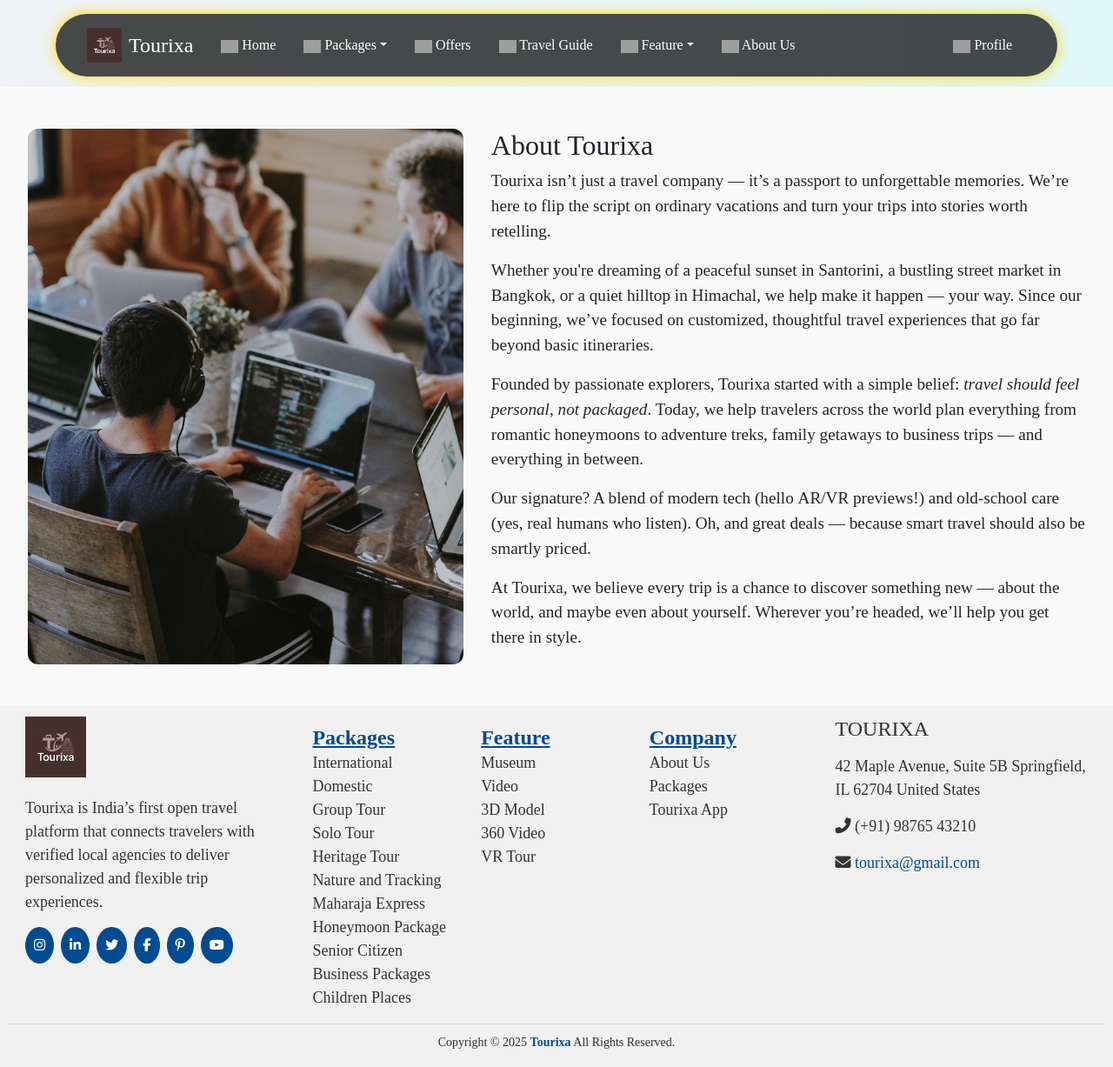
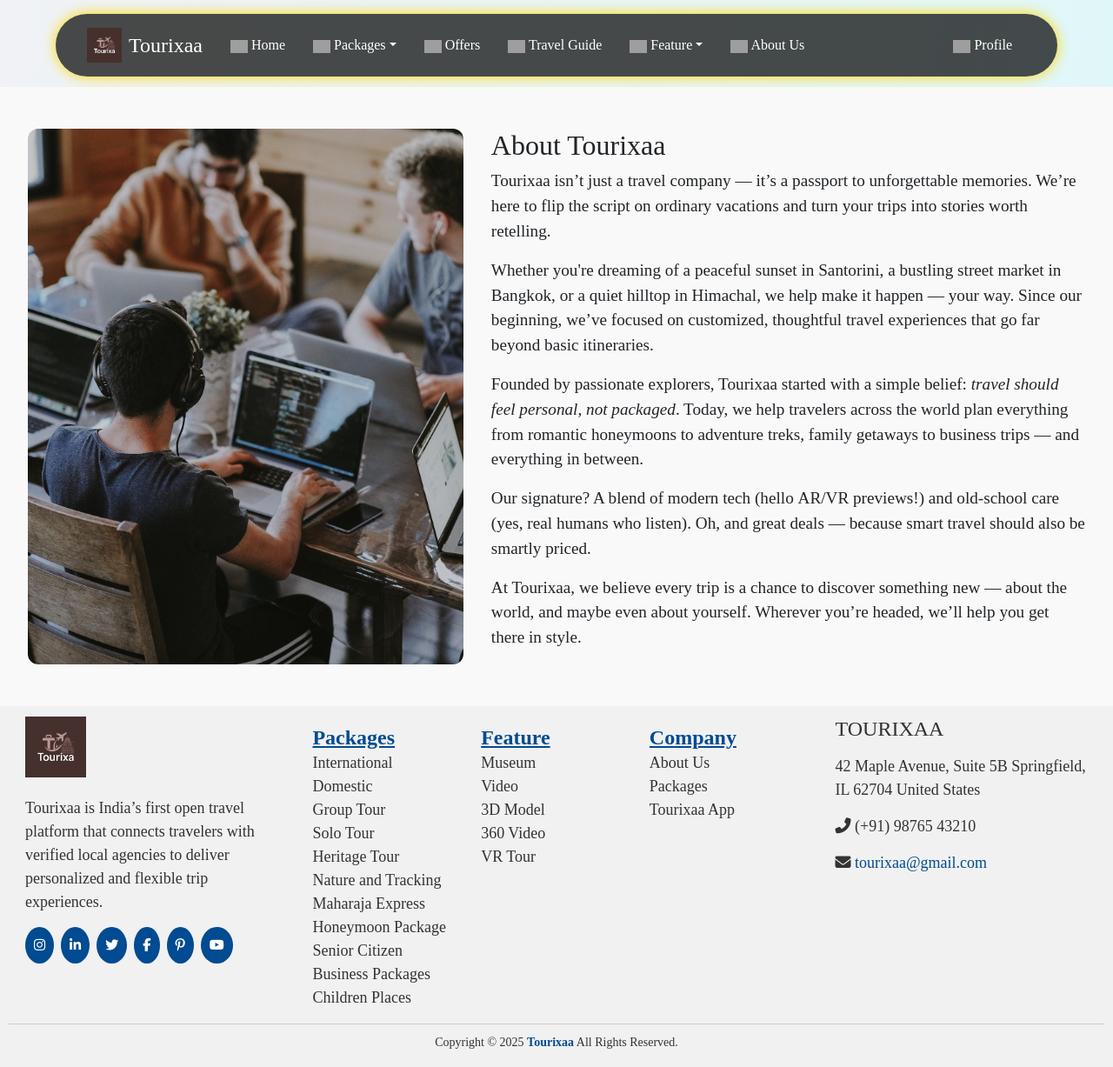
Before and after one commit to Ruchit0206/Tourixa, a React (Create React App) app: page /Aboutus in a window 1280 px wide. Shown: the whole page at 87% size. Built offline with nearby package versions, Linux system fonts and the light colour scheme; grey boxes are pictures that could not be loaded; the HTML template or start-up script is replaced by a standard one.

Commit message:
new form added

```diff
--- a/public/index.html
+++ b/public/index.html
@@ -11,7 +11,7 @@
 
     <!-- Bootstrap CSS -->
     <link href="https://cdn.jsdelivr.net/npm/bootstrap@5.3.6/dist/css/bootstrap.min.css" rel="stylesheet" integrity="sha384-4Q6Gf2aSP4eDXB8Miphtr37CMZZQ5oXLH2yaXMJ2w8e2ZtHTl7GptT4jmndRuHDT" crossorigin="anonymous">
-    <title>Tourixa</title>
+    <title>Tourixaa</title>
 
     <!-- Font Awesome -->
     <link rel="stylesheet" href="https://cdnjs.cloudflare.com/ajax/libs/font-awesome/6.7.2/css/all.min.css" integrity="sha512-Evv84Mr4kqVGRNSgIGL/F/aIDqQb7xQ2vcrdIwxfjThSH8CSR7PBEakCr51Ck+w+/U6swU2Im1vVX0SVk9ABhg==" crossorigin="anonymous" referrerpolicy="no-referrer" />
--- a/src/Aboutus.js
+++ b/src/Aboutus.js
@@ -6,12 +6,12 @@ const AboutUs = () => {
   return (
     <div className="about-wrapper">
       <div className="about-image">
-        <img src={aboutImg} alt="Tourixa travel team or destination" />
+        <img src={aboutImg} alt="Tourixaa travel team or destination" />
       </div>
       <div className="about-content">
-        <h2>About Tourixa</h2>
+        <h2>About Tourixaa</h2>
         <p>
-          Tourixa isn’t just a travel company — it’s a passport to unforgettable memories.
+          Tourixaa isn’t just a travel company — it’s a passport to unforgettable memories.
           We’re here to flip the script on ordinary vacations and turn your trips into stories worth retelling.
         </p>
         <p>
@@ -19,7 +19,7 @@ const AboutUs = () => {
           we help make it happen — your way. Since our beginning, we’ve focused on <strong>customized, thoughtful travel experiences</strong> that go far beyond basic itineraries.
         </p>
         <p>
-          Founded by passionate explorers, Tourixa started with a simple belief: <em>travel should feel personal, not packaged</em>.
+          Founded by passionate explorers, Tourixaa started with a simple belief: <em>travel should feel personal, not packaged</em>.
           Today, we help travelers across the world plan everything from romantic honeymoons to adventure treks, family getaways to business trips — and everything in between.
         </p>
         <p>
@@ -27,7 +27,7 @@ const AboutUs = () => {
           Oh, and great deals — because smart travel should also be smartly priced.
         </p>
         <p>
-          At Tourixa, we believe every trip is a chance to discover something new — about the world, and maybe even about yourself.
+          At Tourixaa, we believe every trip is a chance to discover something new — about the world, and maybe even about yourself.
           Wherever you’re headed, we’ll help you get there in style.
         </p>
       </div>
--- a/src/Footer.js
+++ b/src/Footer.js
@@ -9,9 +9,9 @@ export default function Footer() {
       <div className="footer-container">
         {/* Left Column */}
         <div className="footer-column">
-          <img src={logo} alt="Tourixa" className="footer-logo" />
+          <img src={logo} alt="Tourixaa" className="footer-logo" />
           <p>
-           Tourixa is India’s first open travel platform that connects travelers with verified local agencies to deliver personalized and flexible trip experiences.
+           Tourixaa is India’s first open travel platform that connects travelers with verified local agencies to deliver personalized and flexible trip experiences.
           </p>
           <div className="social-icons">
             <a href="/" target="_blank" rel="noreferrer" className='  '><i className="fab fa-instagram"></i></a>
@@ -59,7 +59,7 @@ export default function Footer() {
 
              <li> <Link className="nav-link active" to="/underde/About Us">About Us</Link></li>
               <li><Link className="nav-link active" to="/underde/Packages">Packages</Link></li>
-              <li><Link className="nav-link active" to="/underde/Tourixa App">Tourixa App</Link></li>
+              <li><Link className="nav-link active" to="/underde/Tourixaa App">Tourixaa App</Link></li>
 
             </ul>
           </div>
@@ -67,7 +67,7 @@ export default function Footer() {
 
         {/* Right Column */}
         <div className="footer-column">
-          <h4>TOURIXA</h4>
+          <h4>TOURIXAA</h4>
           <p>
             42 Maple Avenue, Suite 5B
 Springfield, IL 62704
@@ -75,12 +75,12 @@ United States
 
           </p>
           <p><i className="fas fa-phone-alt"></i> (+91) 98765 43210</p>
-          <p><i className="fas fa-envelope"></i> <a href="mailto:ruchit@gmail.com">tourixa@gmail.com</a></p>
+          <p><i className="fas fa-envelope"></i> <a href="mailto:ruchit@gmail.com">tourixaa@gmail.com</a></p>
         </div>
       </div>
 
       <div className="footer-bottom">
-        <p>Copyright © 2025 <a href="https://tourixa-git-main-ruchit-patels-projects-b32f3c7a.vercel.app/" target="_blank" rel="noreferrer">Tourixa</a> All Rights Reserved.</p>
+        <p>Copyright © 2025 <a href="https://tourixa-git-main-ruchit-patels-projects-b32f3c7a.vercel.app/" target="_blank" rel="noreferrer">Tourixaa</a> All Rights Reserved.</p>
       </div>
     </div>
   );
--- a/src/International.js
+++ b/src/International.js
@@ -39,7 +39,7 @@ function International() {
 
   return (
     <div className="form-container">
-      <h1>International Trip Booking</h1>
+      <h1>Tourixaa International Booking</h1>
       <ProgressBar step={step} />
 
       {step === 1 && (
--- a/src/Navbar.js
+++ b/src/Navbar.js
@@ -13,8 +13,8 @@ export default function Navbar(props) {
       <div className="container-fluid">
         {/* Logo */}
        <a className="navbar-brand" href="/#">
-  <img src={logo} alt="Tourixa Logo" />
-  <span className="brand-text">Tourixa</span>
+  <img src={logo} alt="Tourixaa Logo" />
+  <span className="brand-text">Tourixaa</span>
 </a>
 
         {/* Toggle for mobile */}
--- a/src/SuccessPage.js
+++ b/src/SuccessPage.js
@@ -2,7 +2,7 @@ function SuccessPage({ resetForm }) {
   return (
     <div style={{ textAlign: 'center' }}>
       <h2 style={{ color: '#00796b' }}>🎉 Thank you!</h2>
-      <p>Your travel inquiry has been submitted successfully.</p>
+      <p>Your travel inquiry has been submitted successfully to Tourixaa.</p>
       <button onClick={resetForm} style={{
         marginTop: '20px',
         padding: '10px 20px',
```
